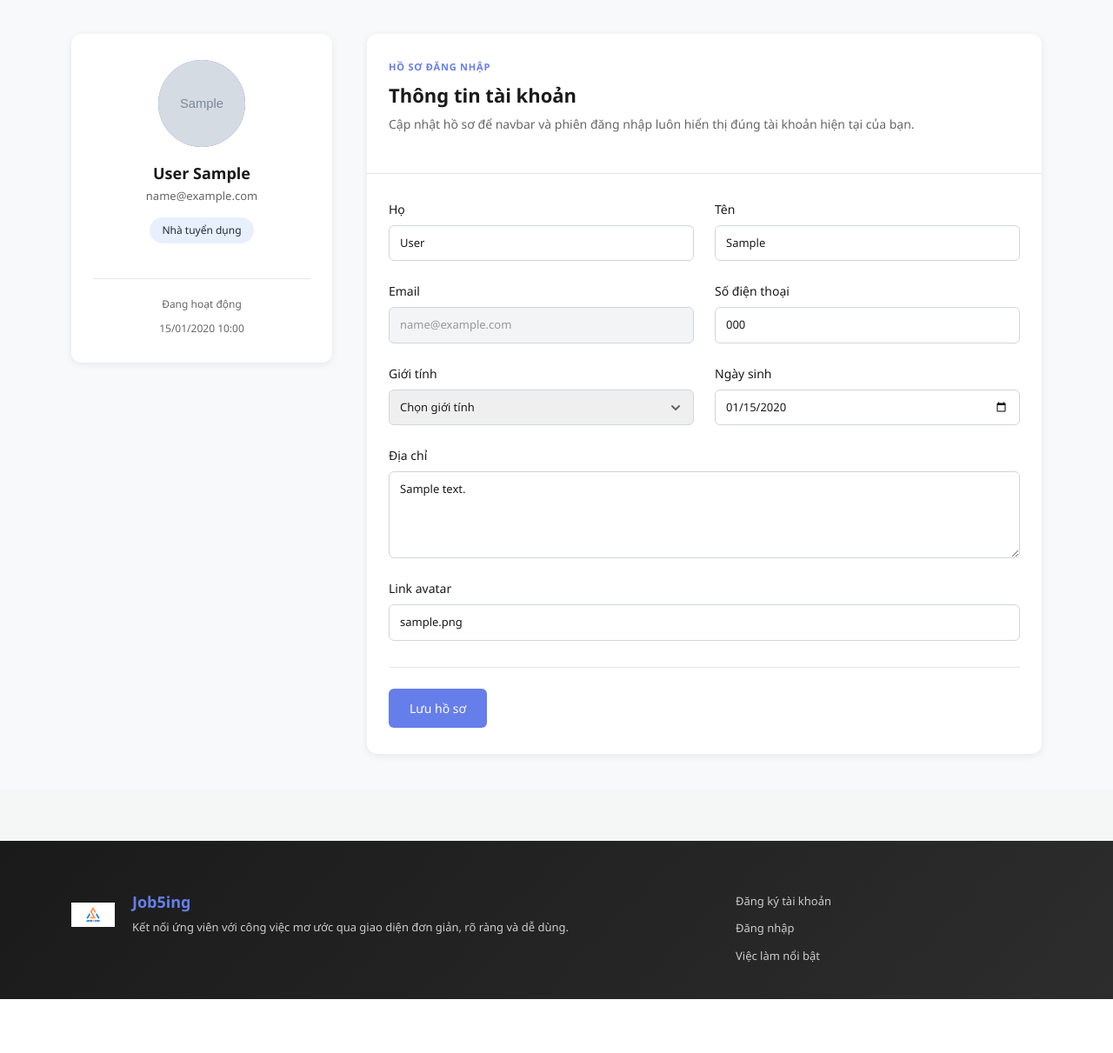
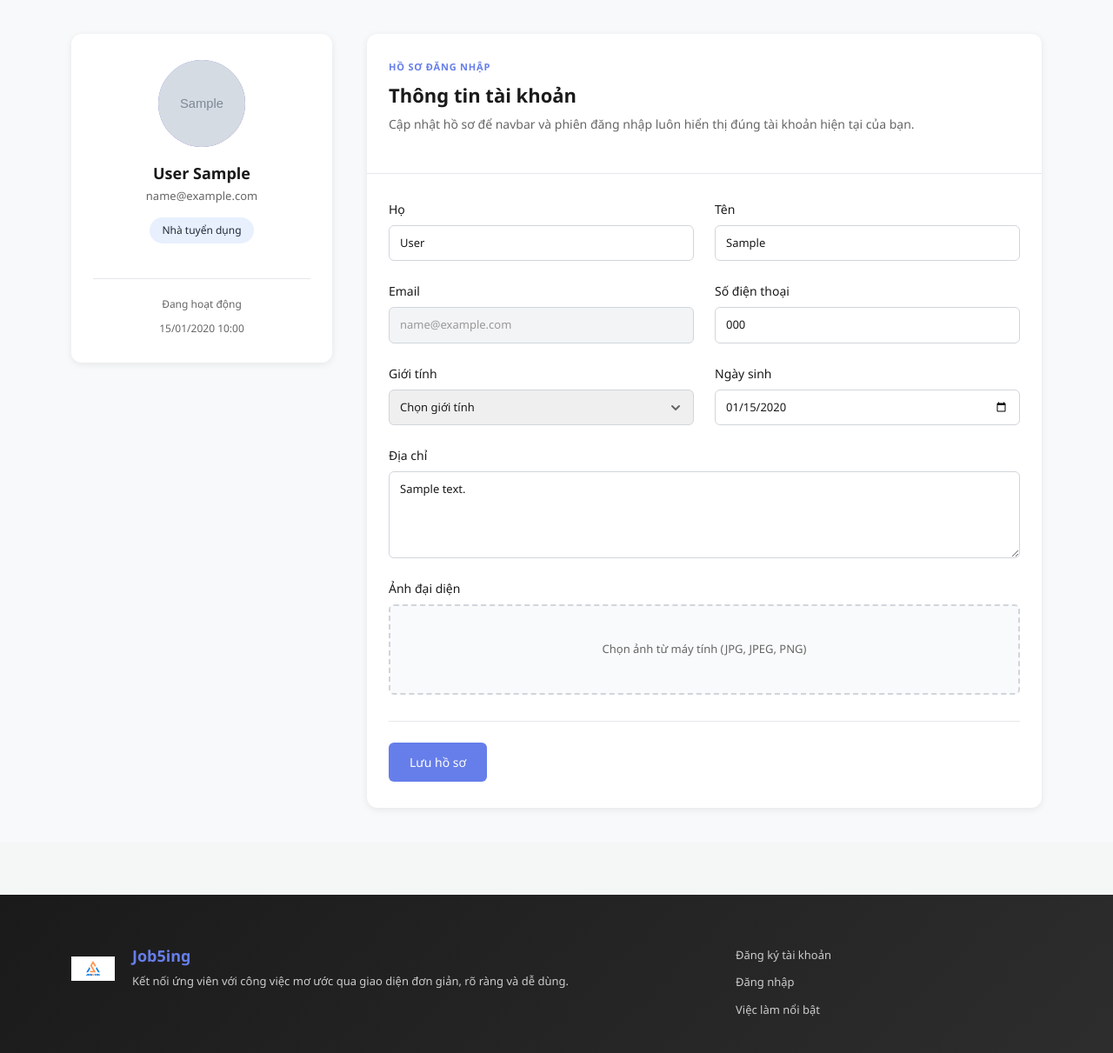
Before and after one commit to MinkNhat/job5ing, a Flask app: page /account in a window 1280 px wide. Shown: the part 98-1309 px from the top of the page at 87% size. Before the commit the page ends 1247 px from the top, so only its background shows below. Run offline with Flask 3, Linux system fonts and the light colour scheme; the visitor is signed in with stand-in values (Sample User, id 1); tables that the repository leaves empty hold one stand-in row (values such as "Sample post"); grey boxes marked "Sample" are stand-in pictures.

Commit message:
feat: upload avatar use Cloudinary

```diff
--- a/app/main/routes.py
+++ b/app/main/routes.py
@@ -73,7 +73,7 @@ def account():
         return redirect(url_for("main.login"))
 
     if request.method == "POST":
-        success, message = update_account_profile(user, request.form)
+        success, message = update_account_profile(user, request.form, request.files)
         flash(message, "success" if success else "danger")
         return redirect(url_for("main.account"))
 
--- a/app/main/services.py
+++ b/app/main/services.py
@@ -10,6 +10,8 @@ from flask import current_app, flash, session, url_for
 from itsdangerous import URLSafeTimedSerializer
 from sqlalchemy.exc import SQLAlchemyError
 from werkzeug.security import check_password_hash, generate_password_hash
+from werkzeug.utils import secure_filename
+import cloudinary.uploader
 
 from app import db
 from app.models import User
@@ -90,7 +92,7 @@ def parse_date_input(raw_value):
         return False, None, "Ngày sinh không đúng định dạng."
 
 
-def update_account_profile(user, form_data):
+def update_account_profile(user, form_data, files=None):
     required_fields = [
         ("first_name", "tên"),
         ("last_name", "họ"),
@@ -100,7 +102,7 @@ def update_account_profile(user, form_data):
         return False, error_message
 
     phone = (form_data.get("phone") or "").strip()
-    avatar_url = (form_data.get("avatar_url") or "").strip()
+    avatar_url = user.avatar_url
 
     if phone:
         is_valid, error_message = validate_phone(phone)
@@ -111,12 +113,28 @@ def update_account_profile(user, form_data):
     if not is_valid:
         return False, error_message
 
+    # Handle avatar upload
+    if files and "avatar" in files:
+        avatar_file = files["avatar"]
+        if avatar_file and avatar_file.filename:
+            try:
+                result = cloudinary.uploader.upload(
+                    avatar_file,
+                    folder="job5ing/avatars",
+                    resource_type="auto",
+                    overwrite=True,
+                    unique_filename=False
+                )
+                avatar_url = result.get("secure_url")
+            except Exception as e:
+                return False, f"Không thể upload ảnh lên. Vui lòng thử lại. ({str(e)})"
+
     user.first_name = (form_data.get("first_name") or "").strip() or None
     user.last_name = (form_data.get("last_name") or "").strip() or None
     user.phone = phone or None
     user.address = (form_data.get("address") or "").strip() or None
     user.sex = (form_data.get("sex") or "").strip() or None
-    user.avatar_url = avatar_url or None
+    user.avatar_url = avatar_url
     user.date_of_birth = date_of_birth
 
     try:
--- a/app/static/css/public/account.css
+++ b/app/static/css/public/account.css
@@ -208,6 +208,34 @@
     cursor: pointer;
 }
 
+/* Avatar Upload */
+.avatar-upload-wrapper {
+    position: relative;
+}
+
+.avatar-input {
+    display: none;
+}
+
+.avatar-upload-hint {
+    display: block;
+    padding: 40px 20px;
+    border: 2px dashed #d1d5db;
+    border-radius: 6px;
+    text-align: center;
+    background-color: #f9fafb;
+    cursor: pointer;
+    transition: all 0.2s;
+    font-size: 13px;
+    color: #666;
+}
+
+.avatar-upload-wrapper:hover .avatar-upload-hint {
+    border-color: #667eea;
+    background-color: #f3f4f6;
+    color: #667eea;
+}
+
 /* Account Actions */
 .account-actions {
     display: flex;
--- /dev/null
+++ b/app/static/js/account.js
@@ -0,0 +1,23 @@
+document.addEventListener('DOMContentLoaded', function() {
+    const avatarInput = document.getElementById('avatar');
+    const uploadHint = document.querySelector('.avatar-upload-hint');
+
+    uploadHint.addEventListener('click', function() {
+        avatarInput.click();
+    });
+
+    // Handle file selection
+    avatarInput.addEventListener('change', function(e) {
+        if (this.files && this.files[0]) {
+            const file = this.files[0];
+            const reader = new FileReader();
+
+            reader.onload = function(event) {
+                uploadHint.textContent = file.name;
+                uploadHint.style.color = '#16a34a';
+            };
+
+            reader.readAsDataURL(file);
+        }
+    });
+});
--- a/app/templates/public/account.html
+++ b/app/templates/public/account.html
@@ -4,6 +4,10 @@
 
 {% block extra_css %}
 <link rel="stylesheet" href="{{ url_for('static', filename='css/public/account.css') }}">
+{% endblock %}
+
+{% block extra_js %}
+<script src="{{ url_for('static', filename='js/account.js') }}"></script>
 {% endblock %}
 
 {% block content %}
@@ -38,7 +42,7 @@
                         </div>
                     </div>
 
-                    <form method="post" class="account-form">
+                    <form method="post" class="account-form" enctype="multipart/form-data">
                         <div class="account-grid">
                             <div class="account-field">
                                 <label for="last_name">Họ</label>
@@ -81,8 +85,13 @@
                             </div>
 
                             <div class="account-field account-field-full">
-                                <label for="avatar_url">Link avatar</label>
-                                <input id="avatar_url" name="avatar_url" type="url" value="{{ user.avatar_url or '' }}" placeholder="https://example.com/avatar.jpg">
+                                <label for="avatar">Ảnh đại diện</label>
+                                <div class="avatar-upload-wrapper">
+                                    <input id="avatar" name="avatar" type="file" accept="image/*" class="avatar-input">
+                                    <div class="avatar-upload-hint">
+                                        Chọn ảnh từ máy tính (JPG, JPEG, PNG)
+                                    </div>
+                                </div>
                             </div>
                         </div>
 
--- a/config.py
+++ b/config.py
@@ -21,3 +21,8 @@ class Config:
     # Session Settings
     SESSION_COOKIE_SECURE = os.environ.get('SESSION_COOKIE_SECURE', 'False').lower() == 'true'
     SESSION_COOKIE_SAMESITE = os.environ.get('SESSION_COOKIE_SAMESITE', 'Lax')
+
+    # Cloudinary Settings
+    CLOUDINARY_CLOUD_NAME = os.environ.get('CLOUDINARY_CLOUD_NAME')
+    CLOUDINARY_API_KEY = os.environ.get('CLOUDINARY_API_KEY')
+    CLOUDINARY_API_SECRET = os.environ.get('CLOUDINARY_API_SECRET')
--- a/requirements.txt
+++ b/requirements.txt
@@ -1,6 +1,9 @@
 blinker==1.9.0
+certifi==2026.2.25
 click==8.3.2
+cloudinary==1.44.2
 Flask==3.1.3
+Flask-Admin==2.0.2
 Flask-SQLAlchemy==3.1.1
 greenlet==3.4.0
 itsdangerous==2.2.0
@@ -8,6 +11,9 @@ Jinja2==3.1.6
 MarkupSafe==3.0.3
 PyMySQL==1.1.2
 python-dotenv==1.2.2
+six==1.17.0
 SQLAlchemy==2.0.49
 typing_extensions==4.15.0
+urllib3==2.6.3
 Werkzeug==3.1.8
+WTForms==3.2.1
```
